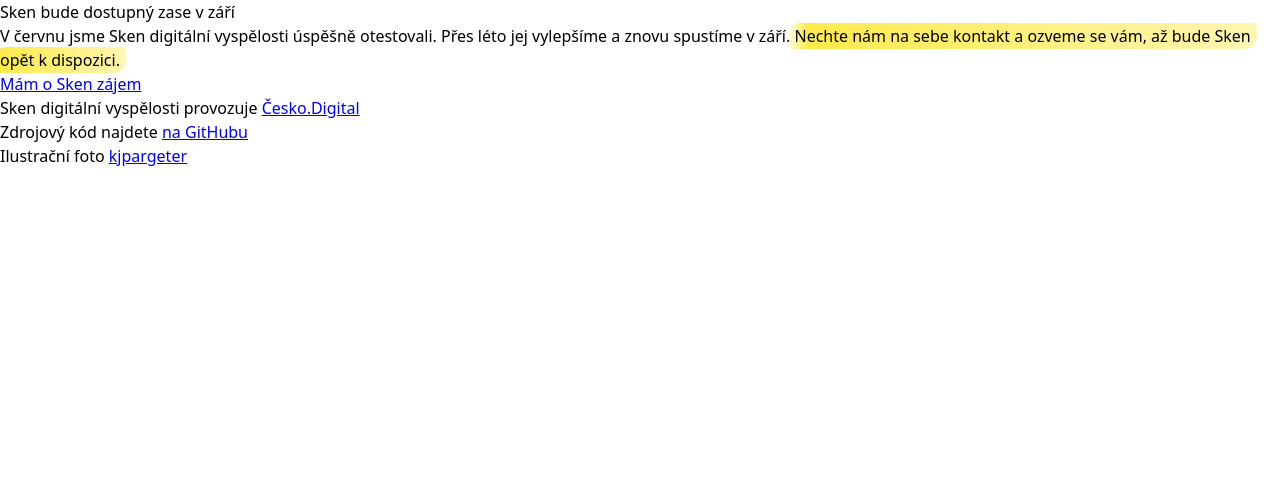
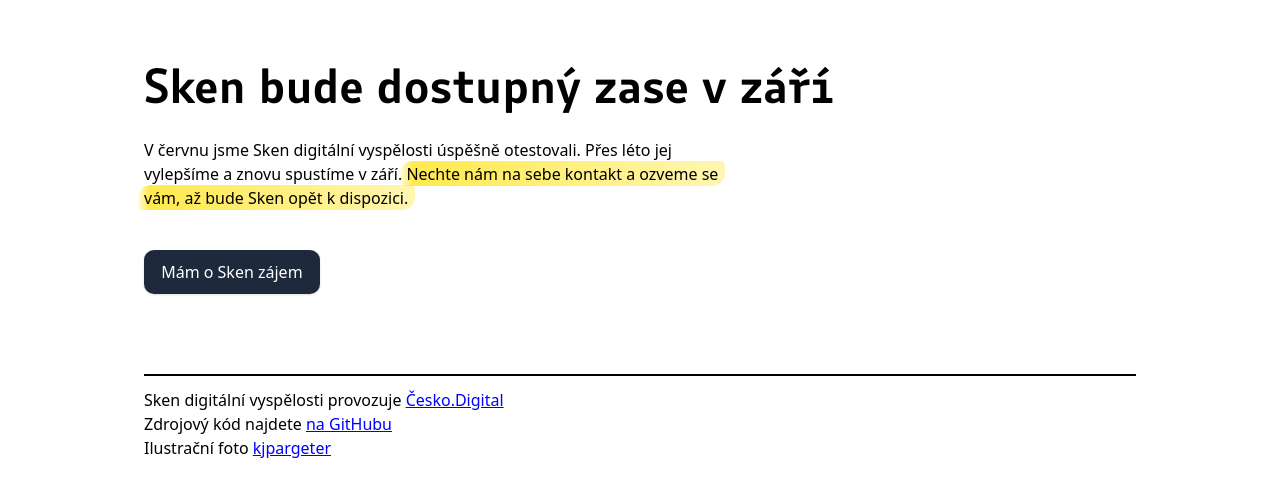
Before and after one commit to cesko-digital/sken, a Next.js app: page / in a window 1280 px wide. Shown: the top 496 px of the page. Built offline with nearby package versions, Linux system fonts and the light colour scheme.

Commit message:
Fix styling after React conversion

```diff
--- a/app/globals.css
+++ b/app/globals.css
@@ -1,6 +1,6 @@
-/** Tailwind setup */
+@import "tailwindcss";
 
-@import "tailwindcss";
+/** Theme presets */
 
 @theme {
   --font-cd: var(--font-cd);
@@ -11,6 +11,8 @@
   --colors-plum: #1e293b;
   --colors-gray: #f9fafb;
 }
+
+/** Typography */
 
 @layer components {
   .typo-link {
@@ -23,7 +25,8 @@
   .typo-head3 {
     font-family: var(--font-cd);
     text-wrap-style: balance;
-    line-height: 1.25em;
+    line-height: 1.2em;
+    margin-bottom: 0.5em;
   }
 
   .typo-head1 {
@@ -37,6 +40,18 @@
 
   .typo-head3 {
     font-size: var(--text-3xl);
+  }
+}
+
+/** Components */
+
+@layer components {
+  .button {
+    color: white;
+    padding: 1.2ex 2ex 1.2ex 2ex;
+    box-shadow: var(--shadow-sm);
+    border-radius: 10px;
+    background-color: var(--colors-plum);
   }
 }
 
--- a/app/layout.tsx
+++ b/app/layout.tsx
@@ -34,15 +34,17 @@
         ></script>
       </head>
       <body>
-        <main className={customFont.variable}>{children}</main>
-        <Footer />
+        <div className="max-w-[1024px] m-auto p-4 mt-10">
+          <div className={customFont.variable}>{children}</div>
+          <Footer />
+        </div>
       </body>
     </html>
   );
 }
 
 const Footer = () => (
-  <footer>
+  <footer className="border-t-2 mt-20 pt-3 pb-10">
     <p>
       Sken digitální vyspělosti provozuje{" "}
       <a href="https://www.cesko.digital" className="typo-link">
--- a/app/not-found.tsx
+++ b/app/not-found.tsx
@@ -1,8 +1,8 @@
 export default function Custom404() {
   return (
-    <div>
-      <h1>Stránka nenalezena</h1>
-      <p>
+    <main>
+      <h1 className="typo-head1">Stránka nenalezena</h1>
+      <p className="max-w-prose">
         Požadovaná stránka nebyla nalezena nebo při jejím načítání došlo k
         chybě. Zkuste to znovu nebo za chvilku a pokud problém nezmizí, napište
         nám prosím na adresu{" "}
@@ -11,6 +11,6 @@
         </a>
         , opravíme. Pardon za komplikace!
       </p>
-    </div>
+    </main>
   );
 }
--- a/app/page.tsx
+++ b/app/page.tsx
@@ -2,8 +2,9 @@
 
 export default function HomePage() {
   return (
-    <div>
-      <h1>Sken bude dostupný zase v září</h1>
+    <main>
+      <h1 className="typo-head1">Sken bude dostupný zase v září</h1>
+      <div className="max-w-prose flex flex-col gap-10">
         <p>
           V červnu jsme Sken digitální vyspělosti úspěšně otestovali. Přes léto
           jej vylepšíme a znovu spustíme v září.{" "}
@@ -13,10 +14,11 @@
           </mark>
         </p>
         <div>
-        <a href={leadFormUrl} className="typo-link">
+          <a href={leadFormUrl} className="inline-block button">
             Mám o Sken zájem
           </a>
         </div>
       </div>
+    </main>
   );
 }
--- a/components/Charts.tsx
+++ b/components/Charts.tsx
@@ -42,9 +42,9 @@
   caption?: string;
   children: ReactNode;
 }) => (
-  <div className="chart-wrapper">
+  <div className="p-5 my-6 border-[1px] border-gray-300 bg-gray-50">
     {children}
-    {caption && <h3>{caption}</h3>}
+    {caption && <h3 className="text-center">{caption}</h3>}
   </div>
 );
 
```
Also changed, not shown: components/ResultsPage.tsx (+102 -57 lines). Lines whose indentation alone changed are shown as unchanged.
